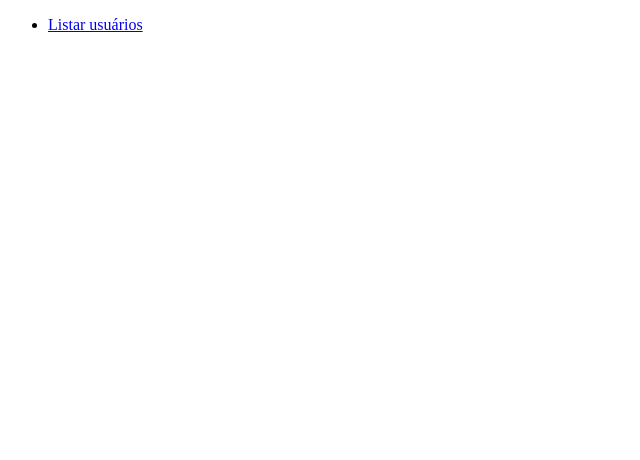
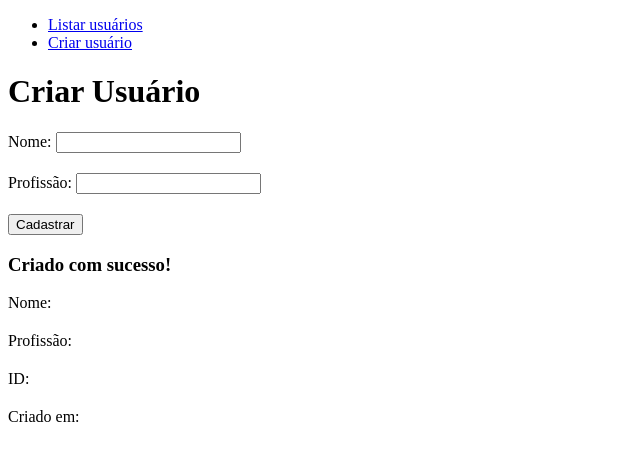
Before and after one commit to phedrakeson/simple-crud, an Angular app in the folder simple-crud/: page /users/create in a window 1280 px wide. Before the commit this address led to /. Shown: the top 460 px of the page, without its empty margins (0-640 px from the left). Built offline with nearby package versions, Linux system fonts and the light colour scheme.

Commit message:
feat: create a method to create a new user

```diff
--- a/simple-crud/src/app/app-routing.module.ts
+++ b/simple-crud/src/app/app-routing.module.ts
@@ -1,10 +1,14 @@
 import { NgModule } from '@angular/core';
 import { RouterModule, Routes } from '@angular/router';
+import { UserCreateComponent } from './users/user-create/user-create.component';
 import { UsersComponent } from './users/users.component';
 
 const routes: Routes = [
   {
     path: 'users', component: UsersComponent
+  },
+  {
+    path: 'users/create', component: UserCreateComponent
   }
 ];
 
--- a/simple-crud/src/app/app.component.html
+++ b/simple-crud/src/app/app.component.html
@@ -1,6 +1,7 @@
 <nav>
   <ul>
     <li><a routerLink="/users">Listar usuários</a></li>
+    <li><a routerLink="/users/create">Criar usuário</a></li>
   </ul>
 </nav>
 
--- /dev/null
+++ b/simple-crud/src/app/users/user-create/user-create.component.css
@@ -0,0 +1,5 @@
+label {
+  display: block;
+  margin-top: 10px;
+  margin-bottom: 20px;
+}
--- /dev/null
+++ b/simple-crud/src/app/users/user-create/user-create.component.html
@@ -0,0 +1,27 @@
+<h1>Criar Usuário</h1>
+
+<label for="name">Nome:
+  <input type="text" name="name" [(ngModel)]="request.name">
+</label>
+
+<label for="job">Profissão:
+  <input type="text" name="job" [(ngModel)]="request.job">
+</label>
+
+<button (click)="cadastrarUsuario()" >Cadastrar</button>
+
+<div *ngIf="response">
+  <h3>Criado com sucesso!</h3>
+  <label>Nome:
+    {{response.name}}
+  </label>
+  <label>Profissão:
+    {{response.job}}
+  </label>
+  <label>ID:
+    {{response.id}}
+  </label>
+  <label>Criado em:
+    {{response.createdAt}}
+  </label>
+</div>
--- /dev/null
+++ b/simple-crud/src/app/users/user-create/user-create.component.ts
@@ -0,0 +1,26 @@
+import { Component, OnInit } from '@angular/core';
+import { RequestCreate, ResponseCreate } from '../users.model';
+import { UsersService } from '../users.service';
+
+@Component({
+  selector: 'app-user-create',
+  templateUrl: './user-create.component.html',
+  styleUrls: ['./user-create.component.css']
+})
+export class UserCreateComponent implements OnInit {
+
+  public request: RequestCreate = {} as RequestCreate;
+  public response: ResponseCreate = {} as ResponseCreate;
+
+  constructor(private usersService: UsersService) { }
+
+  ngOnInit(): void {
+  }
+
+  public cadastrarUsuario(): void {
+    this.usersService.createUser(this.request).subscribe(res => {
+      this.response = res;
+    });
+  }
+
+}
--- a/simple-crud/src/app/users/users.service.ts
+++ b/simple-crud/src/app/users/users.service.ts
@@ -1,7 +1,7 @@
 import { Injectable } from '@angular/core';
 import { HttpClient } from '@angular/common/http';
 import { Observable } from 'rxjs';
-import { ResponseUsers } from './users.model';
+import { RequestCreate, ResponseCreate, ResponseUsers } from './users.model';
 
 @Injectable({
   providedIn: 'root'
@@ -16,4 +16,8 @@ export class UsersService {
     return this.http.get<ResponseUsers>(this.url);
   }
 
+  createUser(request: RequestCreate): Observable<ResponseCreate> {
+    return this.http.post<ResponseCreate>(this.url, request)
+  }
+
 }
```
Also changed, not shown: simple-crud/src/app/app.module.ts (+7 -2 lines), simple-crud/src/app/users/users.model.ts (+12 -0 lines), 1 other file (tests, documents, lock files or other folders).
